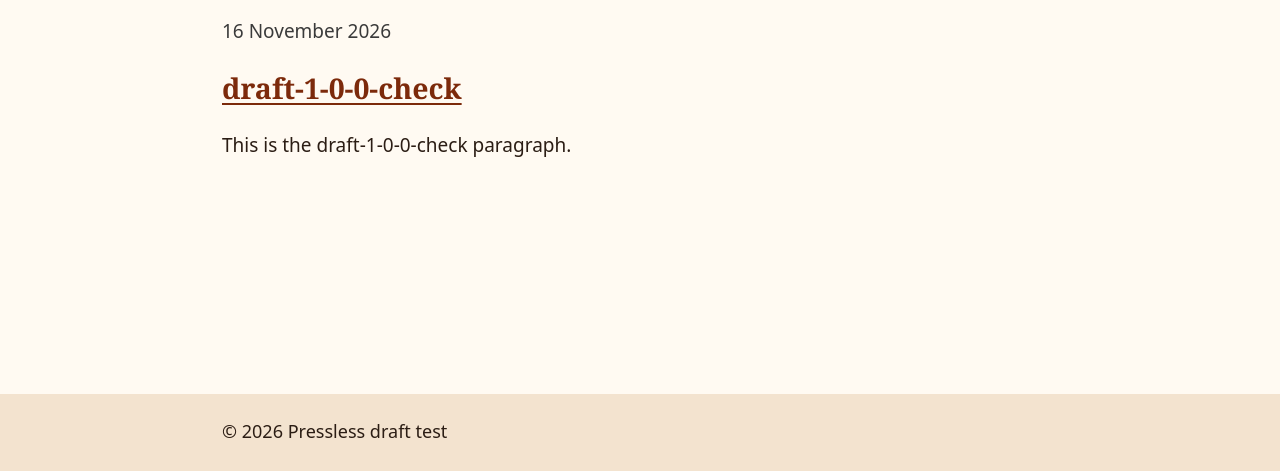
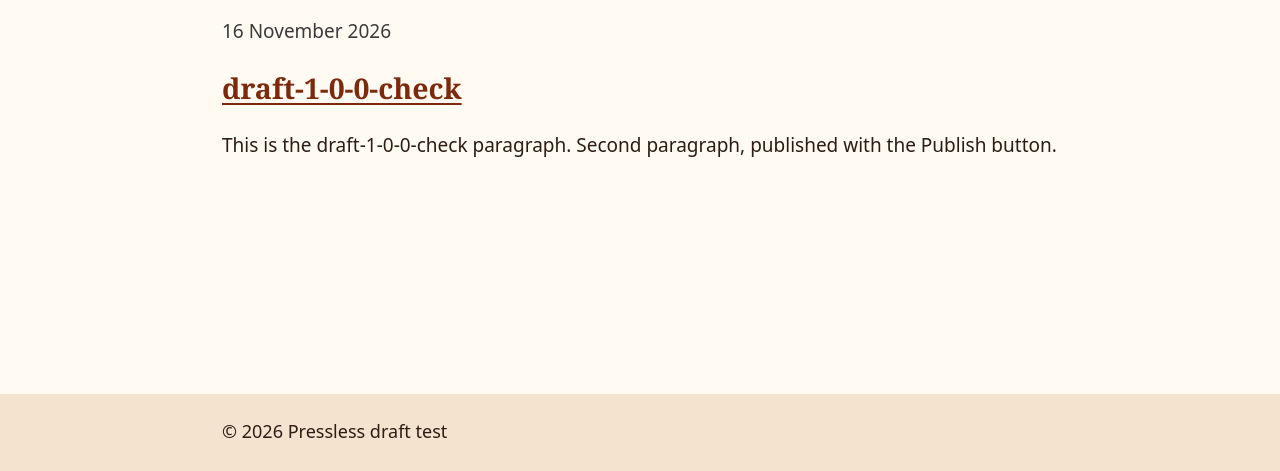
Before and after one commit to milnet02/pressless-test-3, a plain HTML site: page blog/index.html in a window 1280 px wide. Shown: the part 329-800 px from the top of the page. Drawn offline with Linux system fonts and the light colour scheme.

Commit message:
Publish draft-1-0-0-check

```diff
--- a/blog/index.html
+++ b/blog/index.html
@@ -29,7 +29,7 @@
       <article class="post-card">
         <p class="post-meta"><time datetime="2026-11-16">16 November 2026</time> </p>
         <h2><a href="../blog/2026/11/16/draft-1-0-0-check/index.html">draft-1-0-0-check</a></h2>
-        <p class="post-excerpt">This is the draft-1-0-0-check paragraph.</p>
+        <p class="post-excerpt">This is the draft-1-0-0-check paragraph. Second paragraph, published with the Publish button.</p>
       </article>
     </div>
   </main>
```
Also changed, not shown: blog/2026/11/16/draft-1-0-0-check/index.html (+2 -1 lines), content/published/draft-1-0-0-check.txt.
